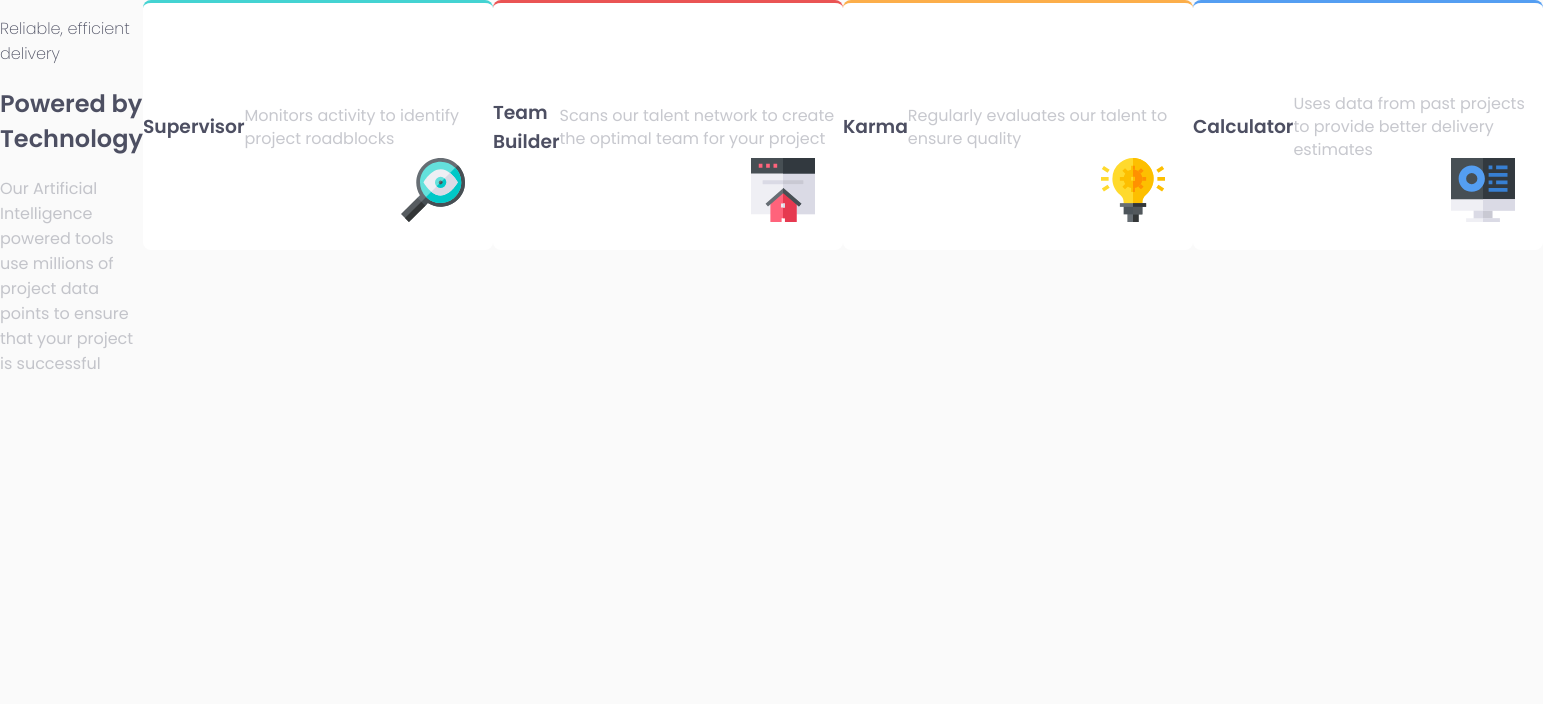
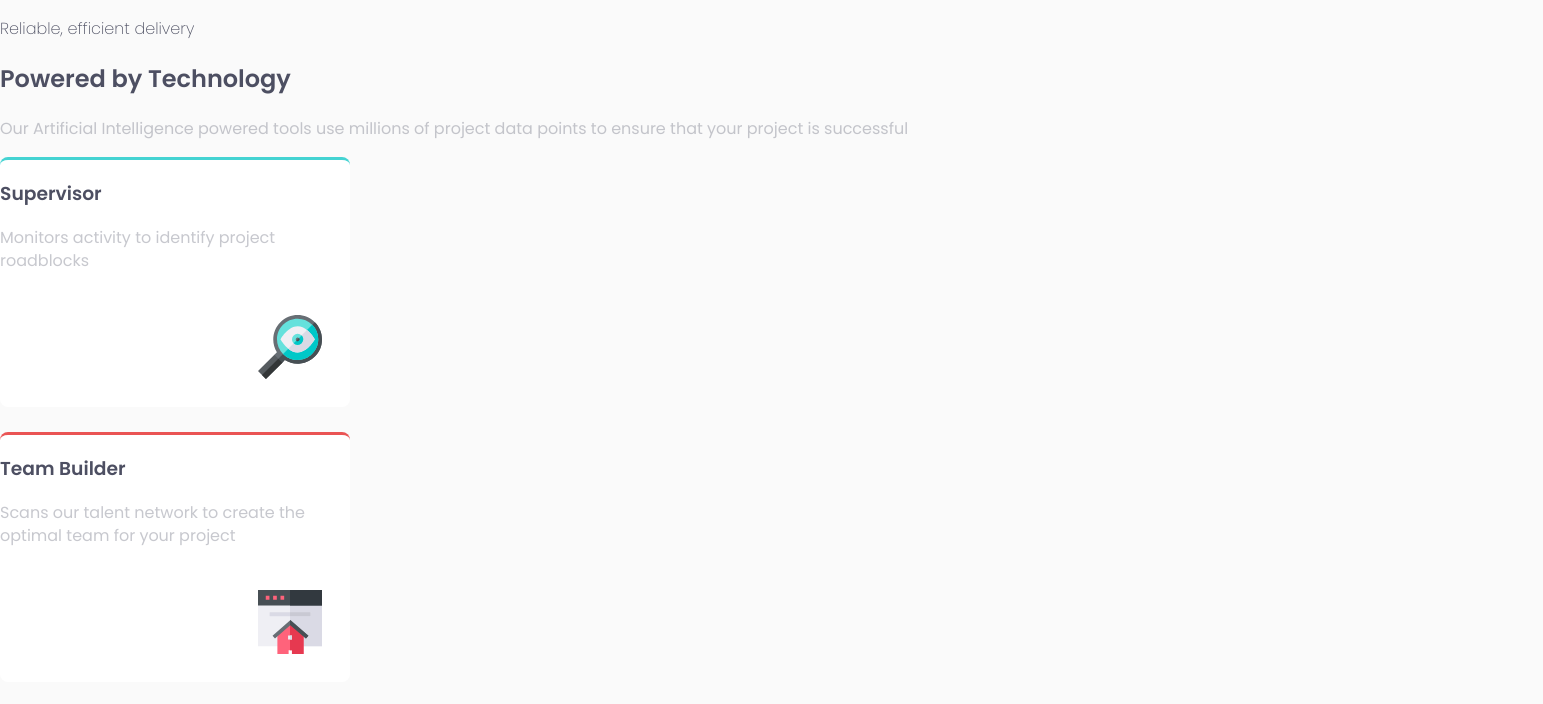
Before and after one commit to MacarenaCarrero/flexbox, a plain HTML site: page index.html in a window 1280 px wide. Shown: the top 704 px of the page, 1543 px wide, since content can reach past the window. Drawn offline with Linux system fonts and the light colour scheme.

Commit message:
practica

```diff
--- a/css/styles.css
+++ b/css/styles.css
@@ -25,14 +25,18 @@ body {
 }
 .container{
   background-color: #FAFAFA;
-  display: inline-block;
-}
+  display: flex;
+  flex-direction: row;
+  justify-content: flex-start;
+  align-items: center;
+  }
 
-@media screen and (width>768px) {
+ @media screen and (width>768px){
   .container{
-    display: flex;
+
   }
-}
+ }
+
 .pretitle{
   font-size: 24;
   font-weight: 200;
@@ -62,9 +66,6 @@ body {
     .card{
       width: 350px;
       height: 250px;
-      display: flex;
-      justify-content: space-between;
-      align-items: center;
     }
   }
 
--- a/index.html
+++ b/index.html
@@ -11,20 +11,22 @@
 </head>
 <body>
     <main>
-        <div class="container">
         <section>
             <p class="pretitle">Reliable, efficient delivery</p>
         <h2 class="title">Powered by Technology</h2>
         <p class="description1">Our Artificial Intelligence powered tools use millions of project data points to ensure that your project is successful</p>
     </section>
     <section>
+        <div class="container">
         <div class="card card-blue">
             <h3 class="subtitle">Supervisor</h3>
             <p class="description2">Monitors activity to identify project roadblocks</p>
     <img class="image" src="./assets/assets/images/icon-supervisor.svg" alt="iconolupa">
         </div>
+    </div>
     </section>
     <section>
+        <div class="container2">
         <div class="card card-red">
             <h3 class="subtitle">Team Builder</h3>
             <p class="description2">Scans our talent network to create the optimal team for your project</p>
@@ -37,6 +39,7 @@
             <p class="description2">Regularly evaluates our talent to ensure quality</p>
     <img class="image" src="./assets/assets/images/icon-karma.svg">
         </div>
+    </div>
     </section>
     <section>
         <div class="card card-darkblue">
```
